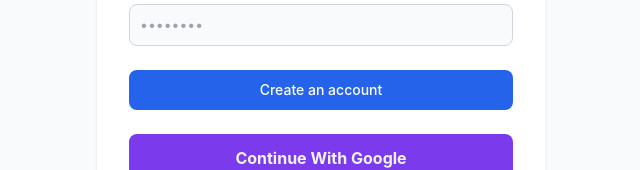
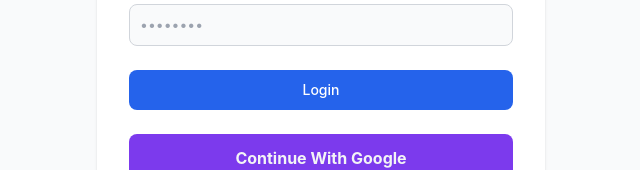
Before and after one commit to MuhammedEasa/Mern-Authentication, a React (Vite) app in the folder client/: page /login in a window 1280 px wide. Shown: the part 450-620 px from the top of the page, without its empty margins (319-959 px from the left). Built offline with nearby package versions, Linux system fonts and the light colour scheme; no server answers.

Commit message:
Fixed a small bug of Login Page

```diff
--- a/client/src/pages/Login.jsx
+++ b/client/src/pages/Login.jsx
@@ -113,7 +113,7 @@
                 className="w-full text-white bg-primary-600 hover:bg-primary-700 focus:ring-4 focus:outline-none focus:ring-primary-300 font-medium rounded-lg text-sm px-5 py-2.5 text-center dark:bg-primary-600 dark:hover:bg-primary-700 dark:focus:ring-primary-800"
               >
                 {" "}
-                {loading ? "Loading..." : "Create an account"}
+                {loading ? "Loading..." : "Login"}
               </button>
               <OAuth/>
               <p className="text-sm font-light text-gray-500 dark:text-gray-400">
```
